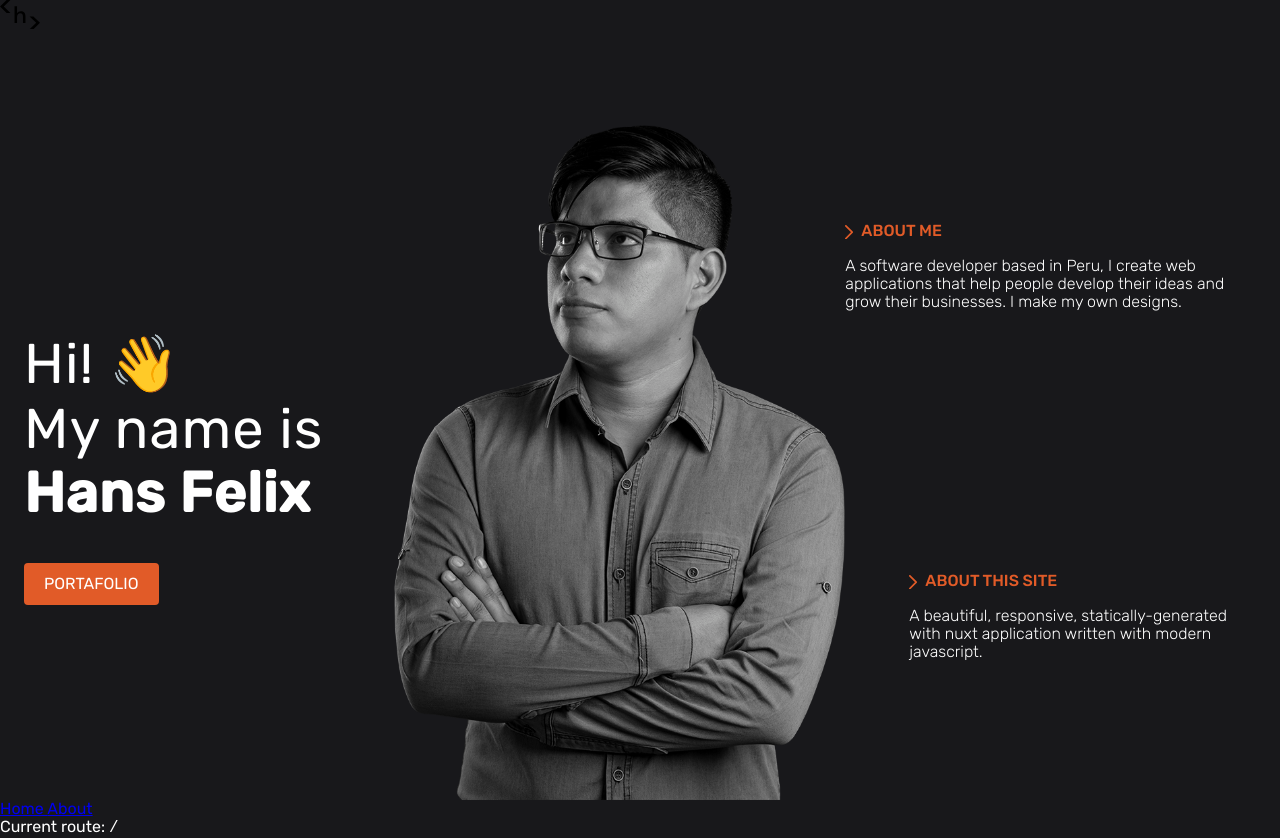
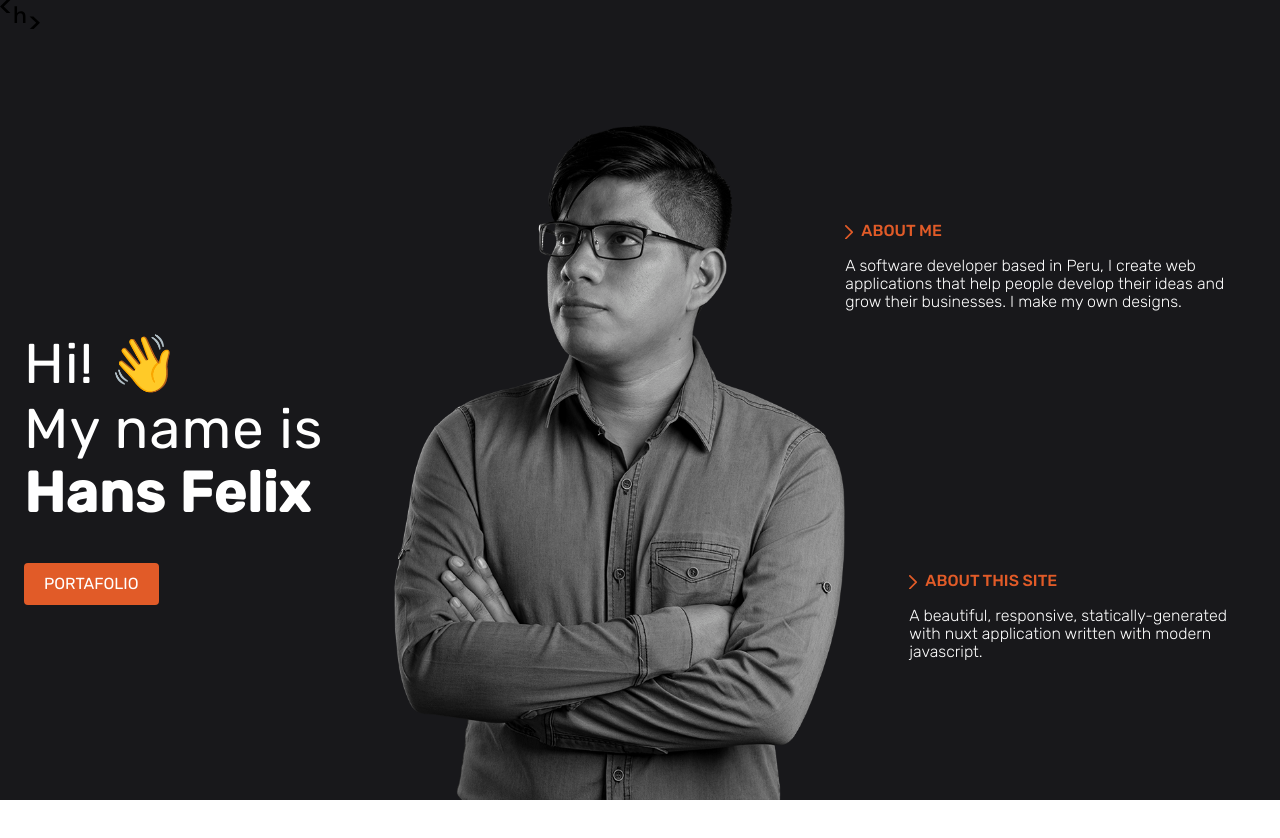
Before and after one commit to hansfelix/hansfelix.github.io, a Nuxt app: page / in a window 1280 px wide. After the commit the page ends 800 px from the top, so only its background shows below. Built offline with nearby package versions, Linux system fonts and the light colour scheme.

Commit message:
remove sample nuxt code

```diff
--- a/app.vue
+++ b/app.vue
@@ -7,19 +7,6 @@ const route = useRoute()
     <div>
       <NuxtLoadingIndicator />
       <NuxtPage />
-
-      <nav class="flex align-center gap-4 p-4">
-        <NuxtLink to="/" class="n-link-base">
-          Home
-        </NuxtLink>
-        <NuxtLink to="/about" class="n-link-base">
-          About
-        </NuxtLink>
-      </nav>
-
-      <div class="text-center p-4 op-50">
-        Current route: <code>{{ route.path }}</code>
-      </div>
     </div>
   </NuxtLayout>
 </template>
```
